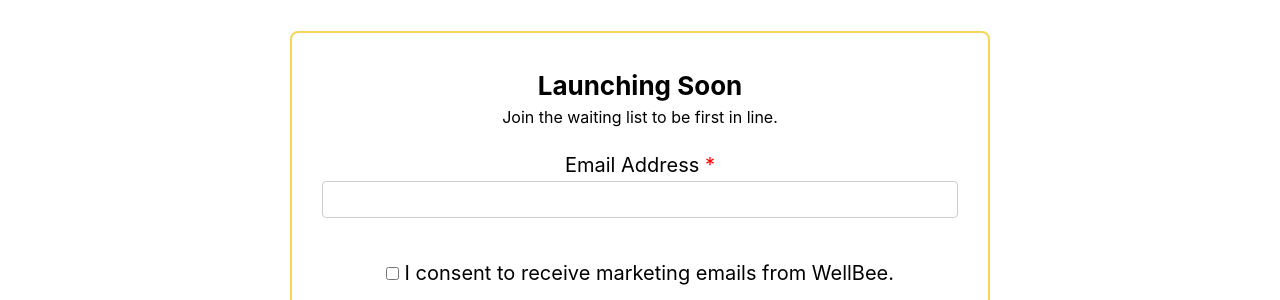
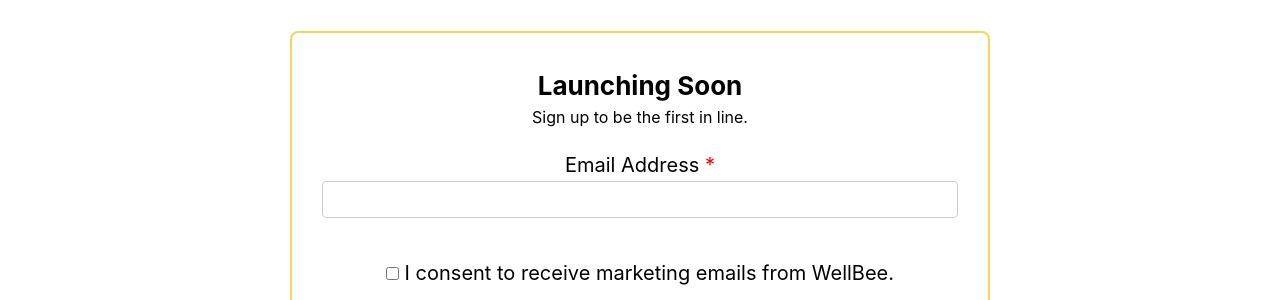
Before and after one commit to sheabrewer1986/WellBeeWebsite, a Jekyll site: the page built from index.html, in a window 1280 px wide. Shown: the part 1532-1832 px from the top of the page. Built offline with Jekyll 4.4.1, drawn with Linux system fonts in a browser that asks for light colours; nearby versions of some CDN libraries.

Commit message:
[Tweak] Changed the title message slightly

```diff
--- a/_includes/waitlist.html
+++ b/_includes/waitlist.html
@@ -3,7 +3,7 @@
 <div class="waitlistBox">
 
   <h1 class="waitlistTitle">Launching Soon</h1>
-  <p class="waitlistSubtitle">Join the waiting list to be first in line.</p>
+  <p class="waitlistSubtitle">Sign up to be the first in line.</p>
 
   <form class="waitlistForm"
       action="https://well-bee.us16.list-manage.com/subscribe/post?u=a35d8b92b22cd2856cc48caf7&amp;id=2c863d2a6b"
```
